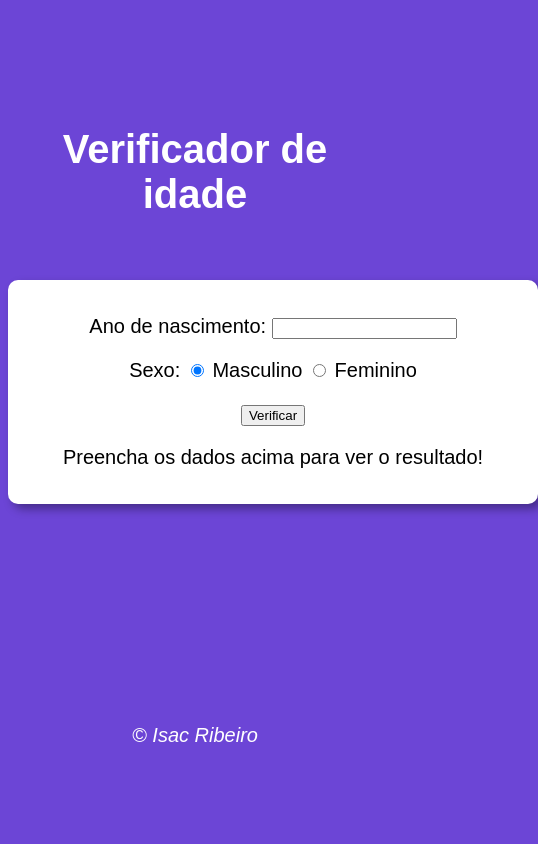
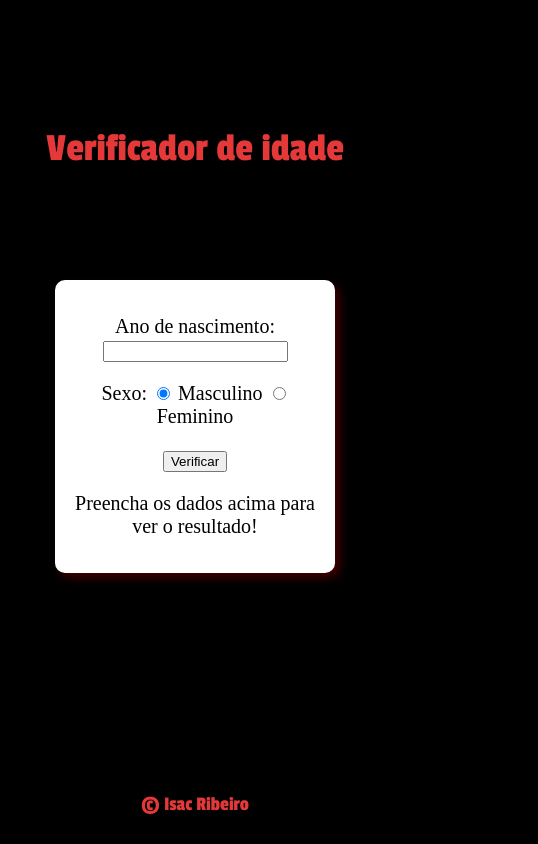
Before and after one commit to xgrisac/projeto-verificadordeidade, a plain HTML site: page index.html in a window 390 px wide. Shown: the whole page, 538 px wide, since content can reach past the window. Drawn offline with Linux system fonts and the light colour scheme; a web font is replaced by a local one.

Commit message:
Inclusão de media query e fontes personalizadas

```diff
--- a/index.html
+++ b/index.html
@@ -12,7 +12,7 @@
         <h1>Verificador de idade</h1>
     </header>
 
-    <section>
+    <section id="section1">
         <div>
             <p>Ano de nascimento:
                 <input type="number" name="txtano" id="txtano">
--- a/style.css
+++ b/style.css
@@ -1,4 +1,34 @@
 @charset "UFT-8";
+
+/* IMPORT DE FONTES */
+
+@import url('https://fonts.googleapis.com/css2?family=DM+Serif+Display:ital@0;1&family=Passion+One:wght@400;700;900&display=swap');
+
+@import url('https://fonts.googleapis.com/css2?family=Calistoga&family=DM+Serif+Display:ital@0;1&family=Passion+One:wght@400;700;900&display=swap');
+
+/* VARIÁVEIS DE CORES */
+
+:root {
+    --cor1: #000000;
+    --cor2: #e53939;
+    --fonte-padrão:
+}
+
+/* INCLUSÃO DE MEDIA QUERY */
+
+@media (min-width: 320px) and (max-width: 700px) {
+
+    #section1 {
+        margin: auto; /* PARA CENTRALIZAR DIV */
+        text-align: center;  /* PARA CENTRALIZAR TEXTO DA DIV */
+        background-color: white;
+        border-radius: 10px;
+        padding: 15px;
+        width: 250px;
+        box-shadow: 5px 5px 10px rgba(177, 4, 4, 0.356); /* Deslocamento lateral, deslocamento vertical, espalhamento e cor da SOMBRA + configuração manual de transparencia*/
+    }
+
+}
 
 header {
     color: white;
@@ -8,10 +38,14 @@ header {
 
 h1 {
     padding-top: 100px;
+    color: #e53939;
+    font-family: "Passion One", sans-serif;
+    font-weight: 400;
+    font-style: normal;
 }
 
 body {
-    background-color: rgb(108, 69, 214);
+    background-color: #000000;
     font: normal 15pt Arial;
 }
 
@@ -22,14 +56,23 @@ section {
     border-radius: 10px;
     padding: 15px;
     width: 500px;
-    box-shadow: 5px 5px 10px rgba(0, 0, 0, 0.356); /* Deslocamento lateral, deslocamento vertical, espalhamento e cor da SOMBRA + configuração manual de transparencia*/
+    box-shadow: 5px 5px 10px rgba(177, 4, 4, 0.356); /* Deslocamento lateral, deslocamento vertical, espalhamento e cor da SOMBRA + configuração manual de transparencia*/
+}
+
+div p {
+    font-family: "Calistoga", serif;
+    font-weight: 400;
+    font-style: normal;
 }
 
 footer {
-    color: white;
+    color: #e53939;
     text-align: center; /* PARA CENTRALIZAR CONTEUDO SEMÁNTICO */
     font-style: italic;
     padding-top: 200px;
+    font-family: "Passion One", sans-serif;
+    font-weight: 400;
+    font-style: normal;
 }
 
 img {  /* PARA DEIXAR AS IMG'S NO PADRÃO */
```
